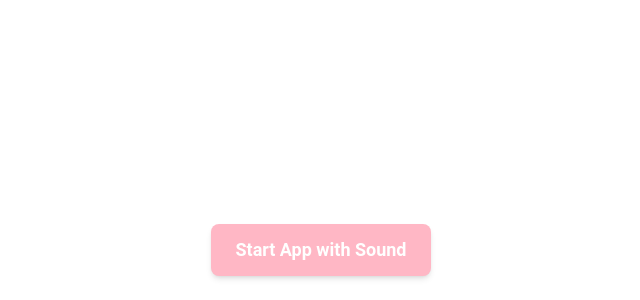
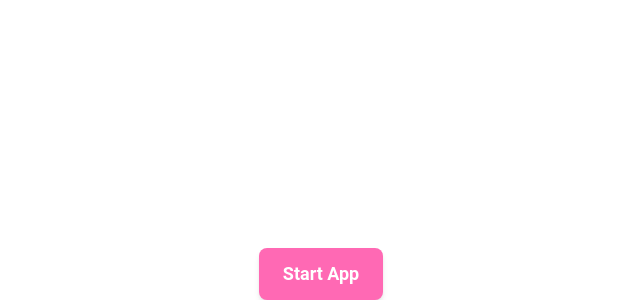
Before and after one commit to Jaymi-01/pecs-birthday, a React (Vite) app: page / in a window 1280 px wide. Shown: the part 500-800 px from the top of the page, without its empty margins (319-959 px from the left). Built offline with nearby package versions, Linux system fonts and the light colour scheme.

Commit message:
update App.jsx

```diff
--- a/src/App.jsx
+++ b/src/App.jsx
@@ -98,7 +98,7 @@ const App = () => {
     <div
        className={`min-h-screen flex flex-col items-center ${
     hasStarted ? 'justify-start' : 'justify-between'
-  } px-4 py-6 relative overflow-hidden`}
+  }  relative overflow-hidden`}
     >
       {hasStarted && (
         <>
@@ -142,7 +142,7 @@ const App = () => {
           px-6
           text-lg
           font-bold
-          bg-cherry-blossom
+          bg-hot-pink
           text-white
           rounded-lg
           shadow-md
@@ -160,7 +160,7 @@ const App = () => {
           //   cursor: 'pointer',
           // }}
         >
-          Start App with Sound
+          Start App
         </button>
       )}
 
```
